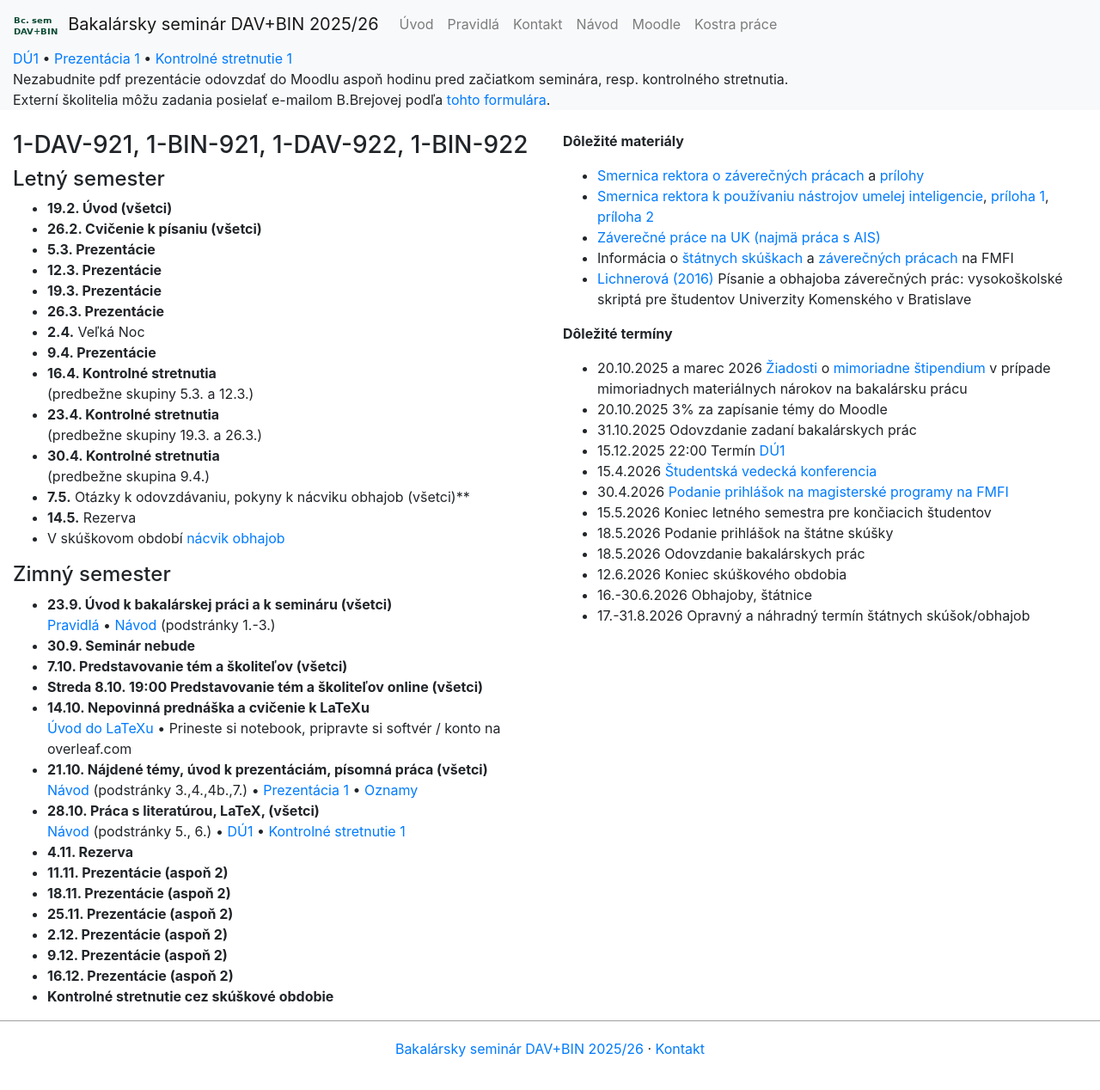
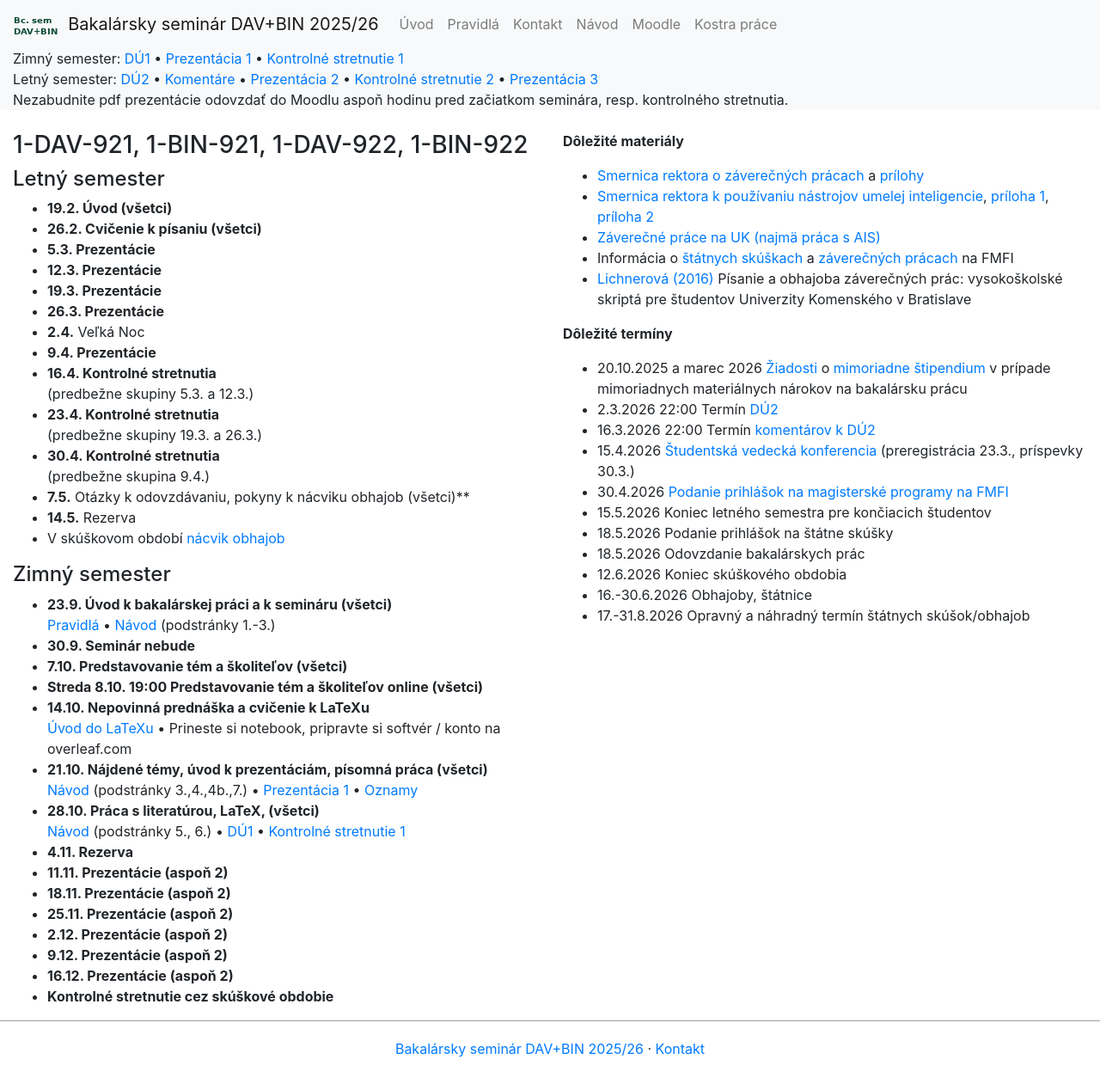
Before and after one commit to bbrejova/bcdav, a Jekyll site: the page built from index.md, in a window 1280 px wide. Shown: the whole page at 86% size. Built offline with Jekyll 4.4.1, drawn with Linux system fonts in a browser that asks for light colours; nearby versions of some CDN libraries.

Commit message:
pridaj LS

```diff
--- a/DÚ2.md
+++ b/DÚ2.md
@@ -2,7 +2,7 @@
 title: Domáca úloha 2
 ---
 
-Spolu 30% známky, odovzdať do pondelka 10.3. 22:00 prostredníctvom
+Spolu 30% známky, odovzdať do pondelka 2.3. 22:00 prostredníctvom
 systému [Moodle](https://moodle.uniba.sk/mod/workshop/view.php?id=103693)
 
 Cieľom tejto domácej úlohy je pokračovať v písaní bakalárskej práce, pričom sa poučíte z chýb, ktoré ste spravili v DÚ1. Odovzdané pdf by malo obsahovať základnú kostru aj zoznam literatúry podľa požiadaviek z DÚ1, ale môžu byť od DÚ1 modifikované podľa potreby. Okrem toho by mal odovzdaný dokument obsahovať **aspoň 5 strán** samotného textu práce, pričom do toho môžete započítať aj text vytvorený pre účely DÚ1.
--- a/Komentáre.md
+++ b/Komentáre.md
@@ -5,7 +5,7 @@ title: Komentáre k DÚ2
 
 10% známky, odovzdanie v systéme Moodle v [rovnakej
 položke](https://moodle.uniba.sk/mod/workshop/view.php?id=103693) ako
-DÚ2 do utorka 25.3.2024 22:00.
+DÚ2 do utorka 16.3. 22:00.
 
 Po odovzdaní [DÚ2](./DÚ2.md) bude váš text poskytnutý dvom náhode
 priradeným spolužiakom, ktorí vám k nemu poskytnú komentáre a vy naopak
--- a/_data/dates.yml
+++ b/_data/dates.yml
@@ -2,10 +2,9 @@ dates: |
   **Dôležité termíny**
 
   - 20.10.2025 a marec 2026 [Žiadosti](https://zona.fmph.uniba.sk/fileadmin/fmfi/fakulta/tlaciva/ziadost_JMS-SK.pdf) o [mimoriadne štipendium](https://zona.fmph.uniba.sk/detail-novinky/article/vyzva-na-podavanie-ziadosti-o-jednorazove-mimoriadne-stipendium-call-for-applications-for-ex-5/) v prípade mimoriadnych materiálnych nárokov na bakalársku prácu
-  - 20.10.2025 3% za zapísanie témy do Moodle
-  - 31.10.2025 Odovzdanie zadaní bakalárskych prác
-  - 15.12.2025 22:00 Termín [DÚ1](./DÚ1.html)
-  - 15.4.2026 [Študentská vedecká konferencia](https://zona.fmph.uniba.sk/studentska-vedecka-konferencia/)
+  - 2.3.2026 22:00 Termín [DÚ2](./DÚ2.html)
+  - 16.3.2026 22:00 Termín [komentárov k DÚ2](./Komentáre.html)
+  - 15.4.2026 [Študentská vedecká konferencia](https://zona.fmph.uniba.sk/studentska-vedecka-konferencia/) (preregistrácia 23.3., príspevky 30.3.)
   - 30.4.2026 [Podanie prihlášok na magisterské programy na FMFI](https://fmph.uniba.sk/studium/magisterske-studium/)
   - 15.5.2026 Koniec letného semestra pre končiacich študentov
   - 18.5.2026 Podanie prihlášok na štátne skúšky
@@ -14,5 +13,7 @@ dates: |
   - 16.-30.6.2026 Obhajoby, štátnice
   - 17.-31.8.2026 Opravný a náhradný termín štátnych skúšok/obhajob
 
-#  - 10.3.2025 22:00 Termín [DÚ2](./DÚ2.html)
-#  - 25.3.2025 22:00 Termín [komentárov k DÚ2](./Komentáre.html)
+
+#  - 20.10.2025 3% za zapísanie témy do Moodle
+#  - 31.10.2025 Odovzdanie zadaní bakalárskych prác
+#  - 15.12.2025 22:00 Termín [DÚ1](./DÚ1.html)
```
Also changed, not shown: _data/notes.yml (+4 -4 lines).
